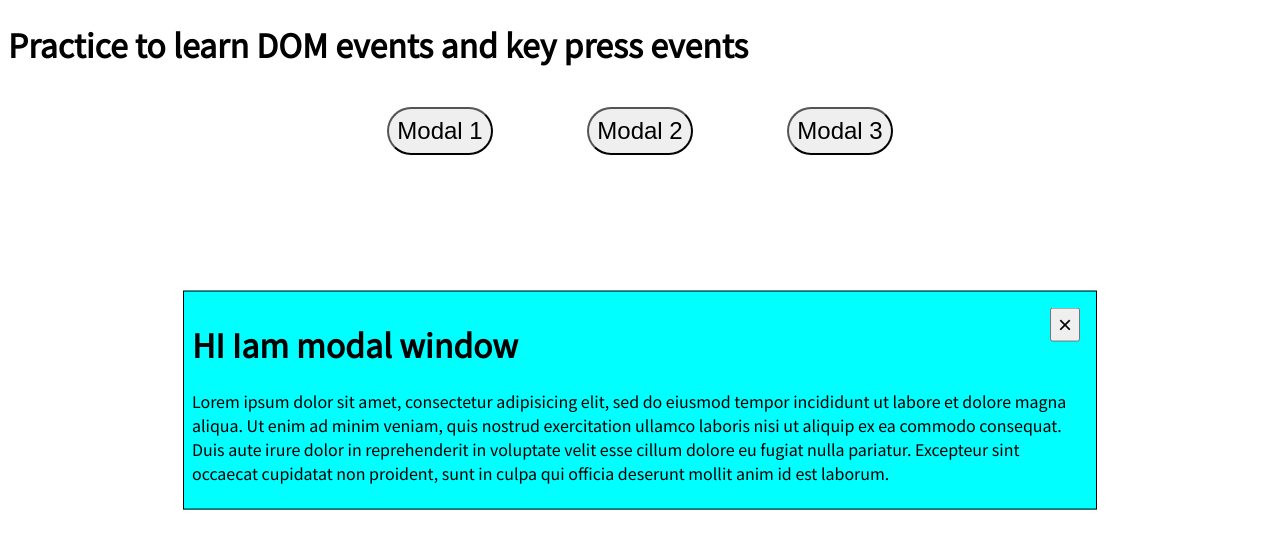
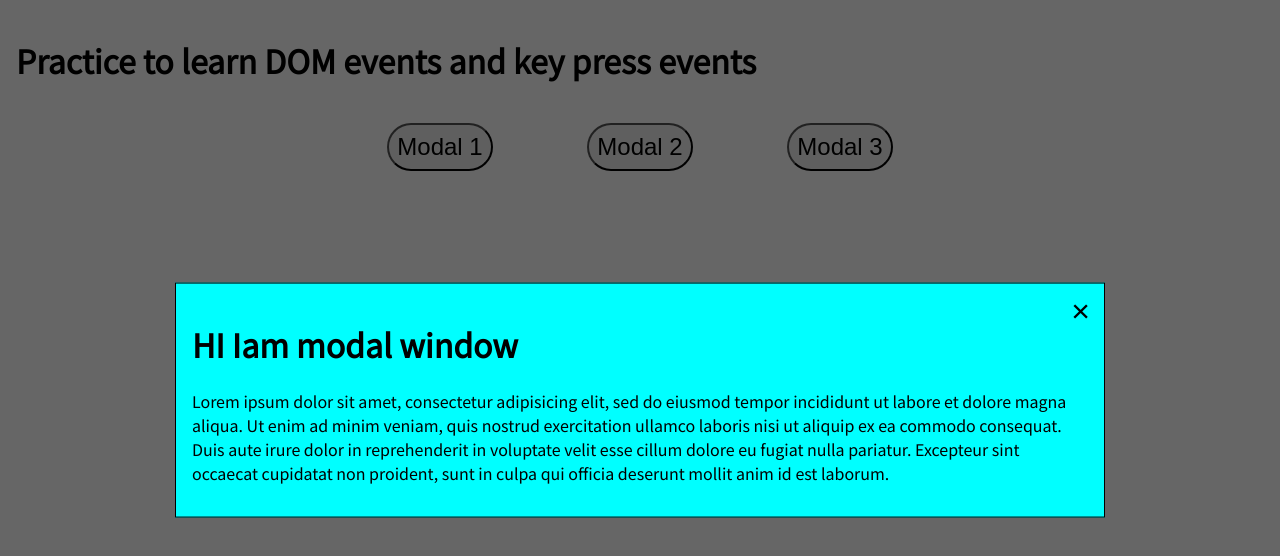
Before and after one commit to mohammed-nooh/JS-project2-Modal-Window, a plain HTML site: page index.html in a window 1280 px wide. Both pictures are taken after a click on the button "Modal 1". Drawn offline with Linux system fonts and the light colour scheme.

Commit message:
finished html and css

```diff
--- a/index.html
+++ b/index.html
@@ -29,7 +29,9 @@
             mollit anim id est laborum.</p>
     </div>
 
+    <div class="overlay hidden"></div>
 
+<script src="script.js"></script>
 </body>
 
 </html>
--- a/script.js
+++ b/script.js
@@ -0,0 +1,19 @@
+"use strict";
+
+
+const modal=document.querySelector(".modal");
+
+const overlay=document.querySelector(".overlay");
+
+const showModal=document.querySelectorAll(".show-modal");
+
+console.log(showModal)
+
+for(let i=0;i<showModal.length;i++){
+    showModal[i].addEventListener("click",function(){
+        console.log("button clicked",showModal[i].textContent);
+        modal.classList.remove("hidden");
+        overlay.classList.remove("hidden");
+
+    })
+}
--- a/style.css
+++ b/style.css
@@ -2,6 +2,7 @@
 
 body {
     font-family: 'Noto Sans JP', sans-serif;
+    padding: 0.5rem;
 }
 
 
@@ -26,7 +27,9 @@ body {
 
 /* hidden part  */
 
-
+.hidden {
+    display: none;
+}
 
 .modal {
     position: absolute;
@@ -36,16 +39,30 @@ body {
     transform: translate(-50%, -50%);
     z-index: 10;
     border: 1px solid black;
-    padding: 0.5rem;
+    padding: 1rem;
     background-color: aqua;
 }
 
 .close-modal {
     position: absolute;
-    top: 1rem;
-    right: 1rem;
-    font-size: 1.5rem;
+    top: 0.5rem;
+    right: 0.5rem;
+    font-size: 2rem;
     margin-bottom: 0.5rem;
+    border: none;
+    background: none;
+
 
 
 }
+
+
+.overlay {
+    position: absolute;
+    top: 0;
+    left: 0;
+    width: 100%;
+    height: 100%;
+    background-color: rgba(0, 0, 0, 0.6);
+    z-index: 5;
+}
```
